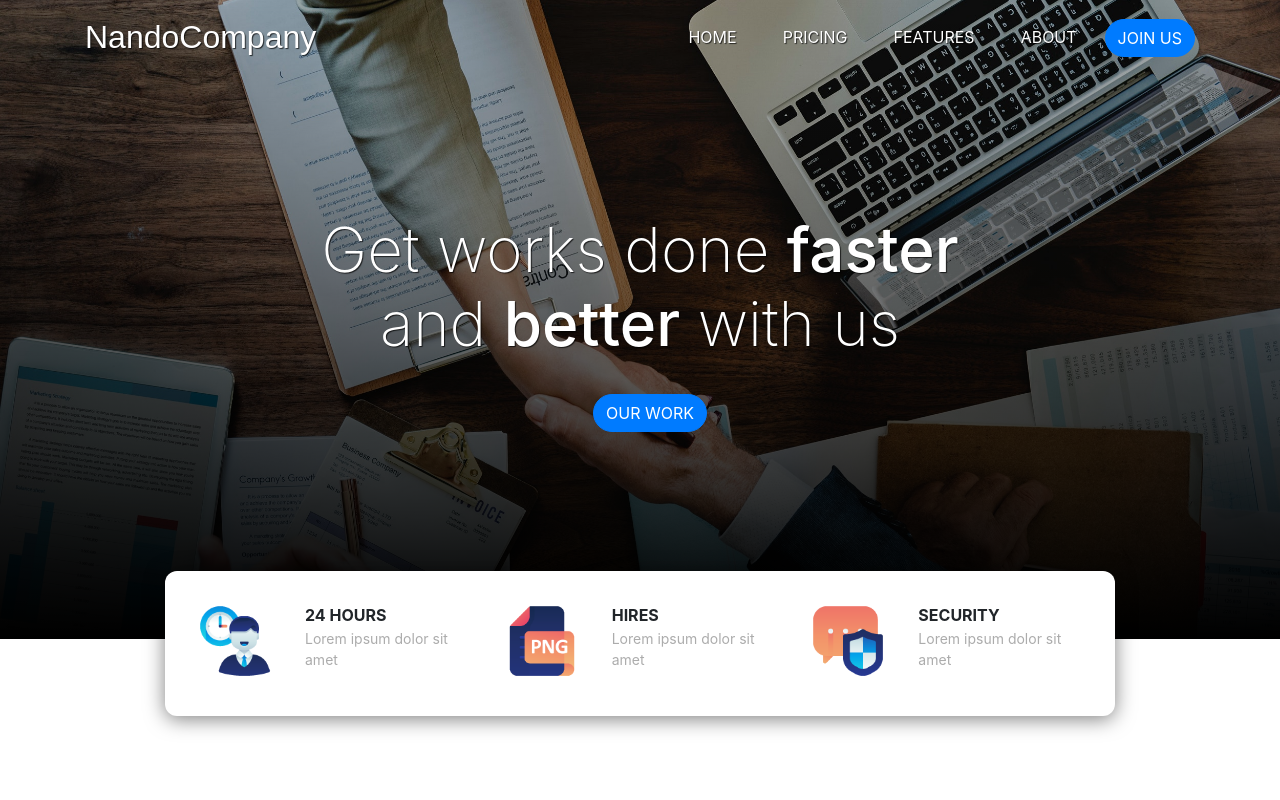
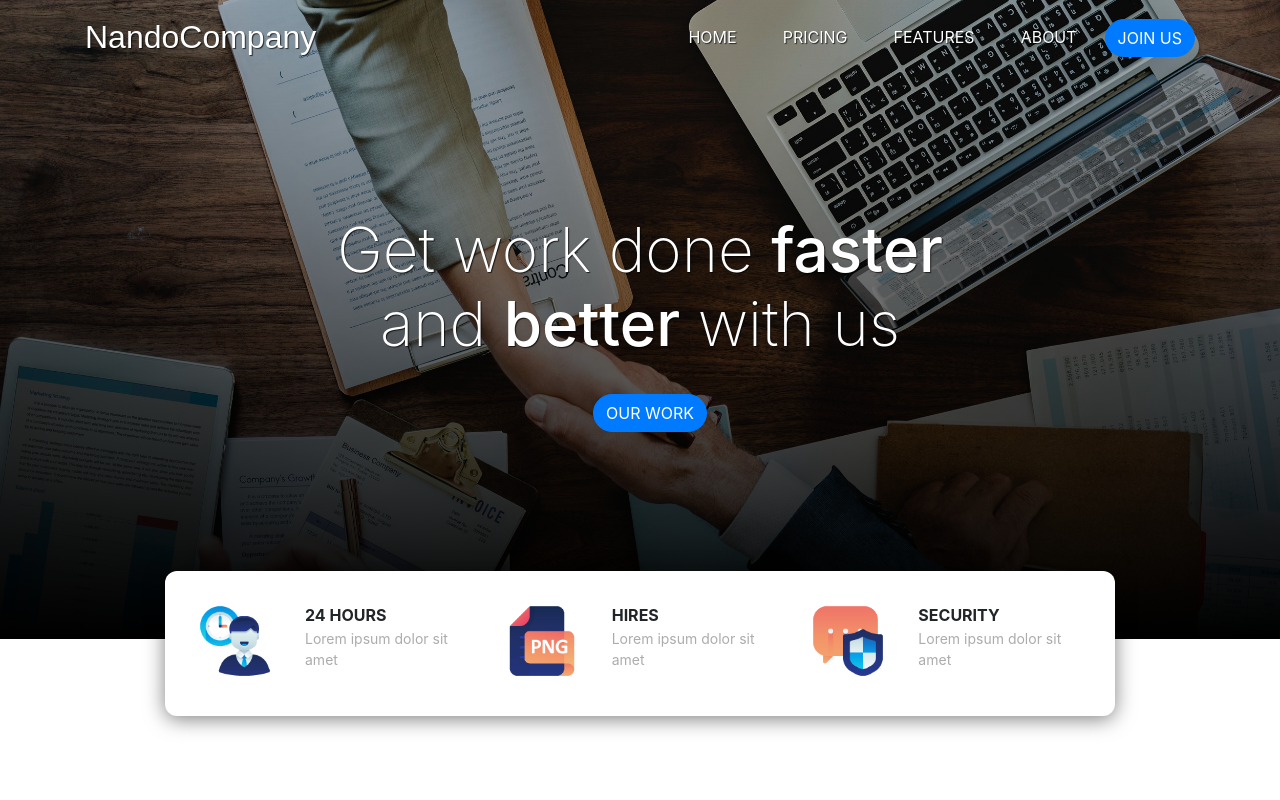
Before and after one commit to chorinando/chorinando.github.io, a plain HTML site: page index.html in a window 1280 px wide. Shown: the top 800 px of the page. Drawn offline with nearby package versions, Linux system fonts and the light colour scheme; a web font is replaced by a local one.

Commit message:
mengembalikan isi yang dirubah

```diff
--- a/index.html
+++ b/index.html
@@ -44,7 +44,7 @@
   <!-- Jumbotron -->
   <div class="jumbotron jumbotron-fluid">
     <div class="container">
-      <h1 class="display-4">Get works done <span>faster</span><br>and <span>better</span> with us</h1>
+      <h1 class="display-4">Get work done <span>faster</span><br>and <span>better</span> with us</h1>
       <a href="" class="btn btn-primary tombol1">Our Work</a>
     </div>
   </div>
```
